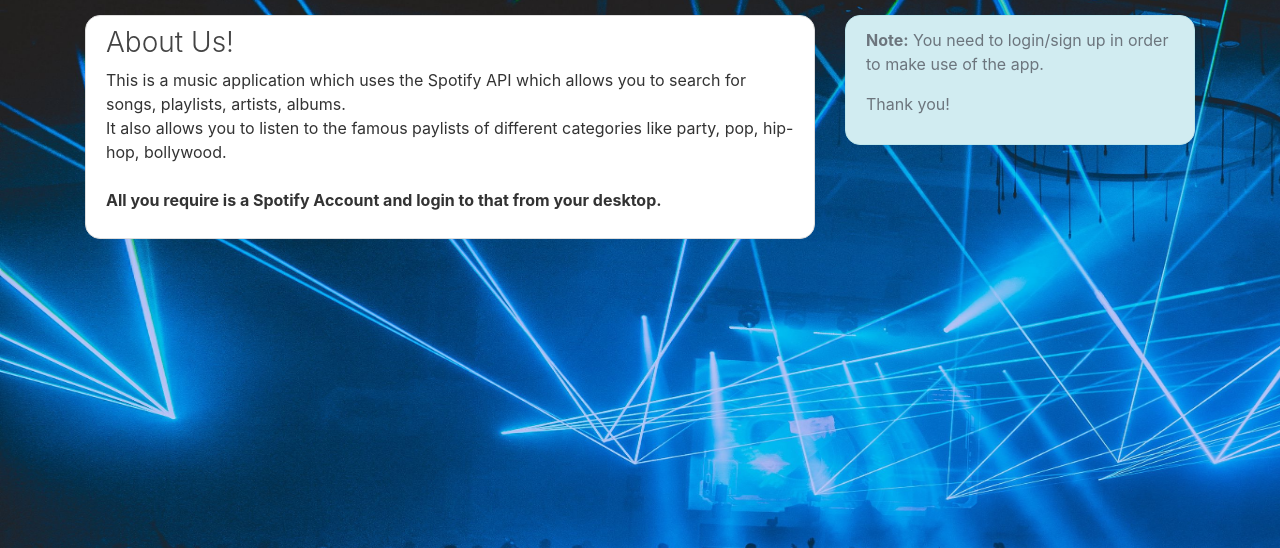
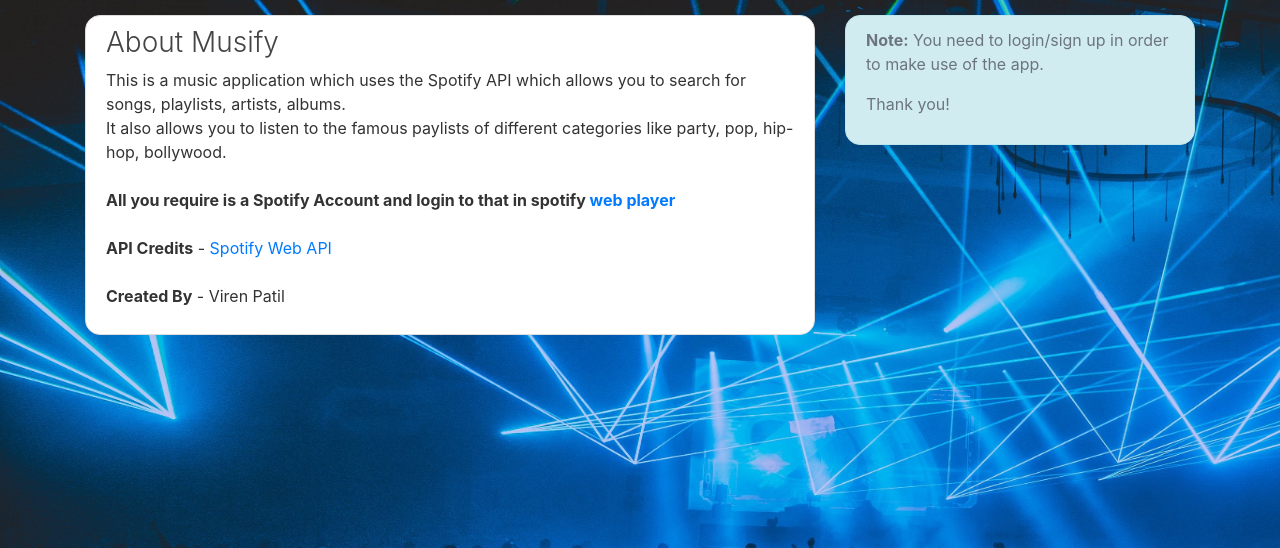
Before and after one commit to Viren-Patil/SDS_Task, a Django app: page /musify/about/ in a window 1280 px wide. Shown: the part 65-613 px from the top of the page. Run offline with Django 3.2, Linux system fonts and the light colour scheme; some libraries are stand-ins or nearby versions.

Commit message:
Changed text on about page, committed after deadline.

```diff
--- a/sds_task/musify/templates/musify/about.html
+++ b/sds_task/musify/templates/musify/about.html
@@ -1,10 +1,12 @@
 {% extends "musify/base_login.html" %}
 {% block content %}
 <article class="content-section box-shadow" style="border-radius: 15px;">
-    <h3 class="article-title font-weight-light" >About Us!</h3>
+    <h3 class="article-title font-weight-light" >About Musify</h3>
     <p class="article-content">This is a music application which uses the Spotify API which allows you to search for songs, playlists, artists, albums.
         It also allows you to listen to the famous paylists of different categories like party, pop, hip-hop, bollywood.<br/>
-        <b>All you require is a Spotify Account and login to that from your desktop.</b>
+        <b>All you require is a Spotify Account and login to that in spotify <a href="https://open.spotify.com/">web player</a></b><br/>
+        <b>API Credits</b> - <a href="https://developer.spotify.com/documentation/web-api/" target="_blank">Spotify Web API</a><br/>
+        <b>Created By</b> - Viren Patil
     </p>
 </article>
 {% endblock content %}
```
